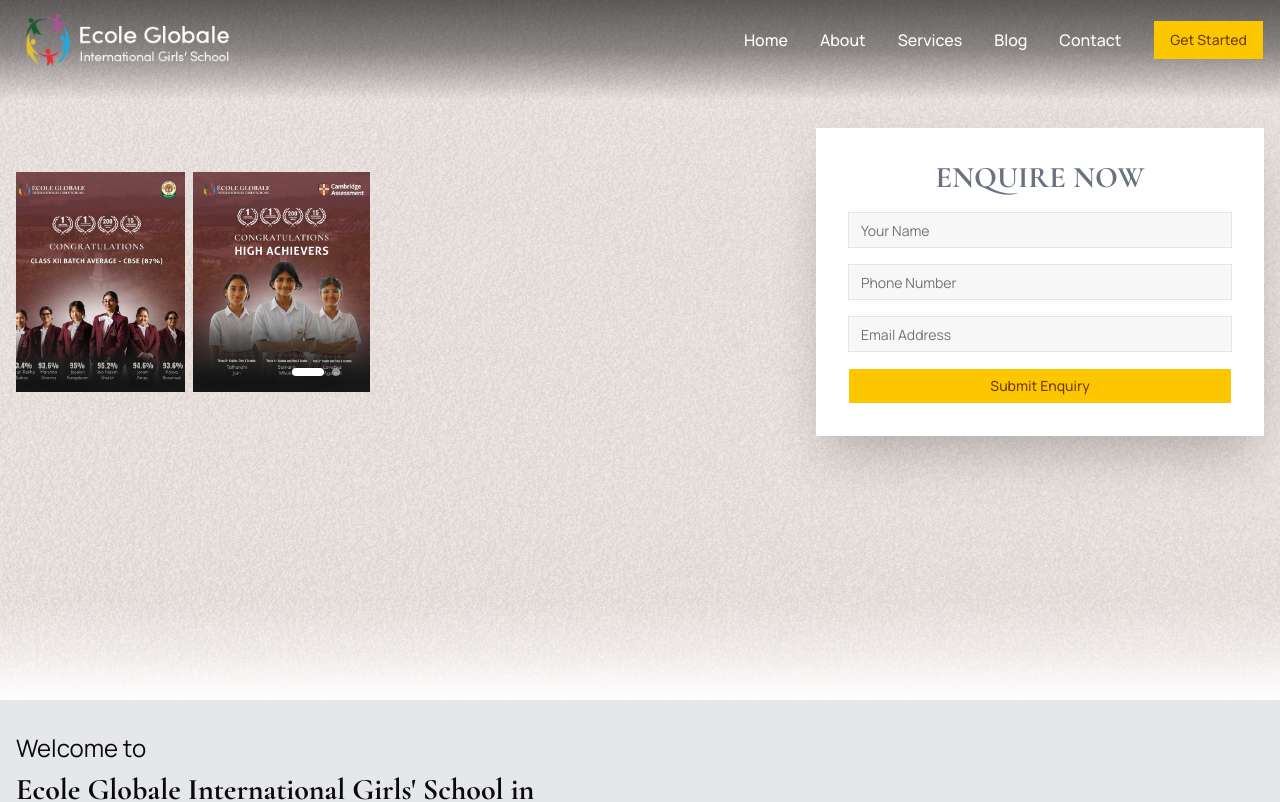
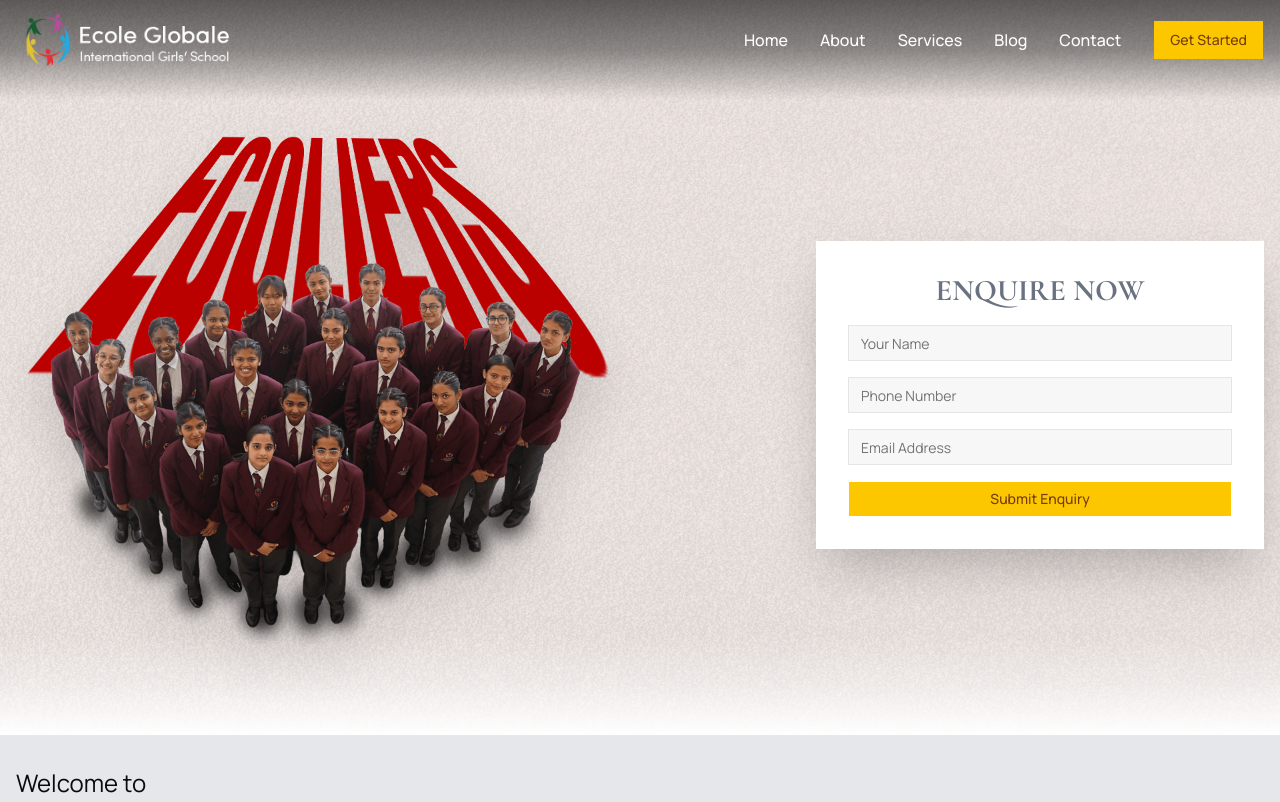
Before and after one commit to web-glaze/ecole-globale, a Next.js app: page / in a window 1280 px wide. Shown: the top 802 px of the page. Built offline with nearby package versions, Linux system fonts and the light colour scheme.

Commit message:
Hero Section Old Image Updated!

```diff
--- a/src/app/page.tsx
+++ b/src/app/page.tsx
@@ -250,7 +250,11 @@
             <div className="grid w-full grid-cols-1 items-center gap-12 lg:grid-cols-2 pt-32 pb-18">
               {/* Left Content */}
               <div className="max-w-2x flex flex-col justify-between gap-5">
-                <div className="relative">
+                <div className="flex flex-col justify-between">
+                  <img src="/ecole-hero-img.png" alt="" className="h-auto max-w-full drop-shadow-2xl" />
+                  <div className="block text-center text-base max-w-[280px] mx-auto md:hidden">© 2026 ÉCOLE GLOBALE INTERNATIONAL GIRLS’ SCHOOL</div>
+                </div>
+                <div className="relative hidden">
                   <Carousel
                     setApi={heroSetApi}
                     opts={{
@@ -282,7 +286,6 @@
                     ))}
                   </div>
                 </div>
-                <div className="block text-center text-base max-w-[280px] mx-auto md:hidden">© 2026 ÉCOLE GLOBALE INTERNATIONAL GIRLS’ SCHOOL</div>
               </div>
 
               {/* Right Form */}
```
